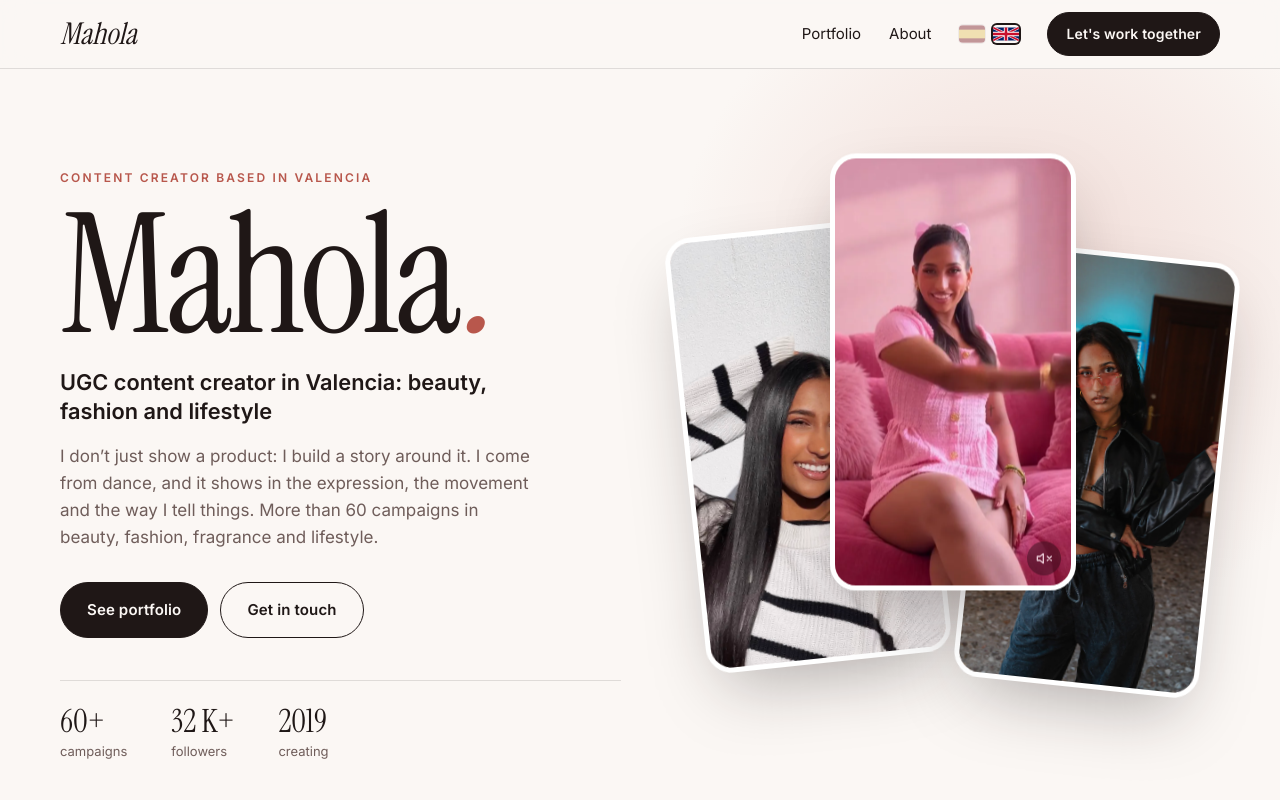
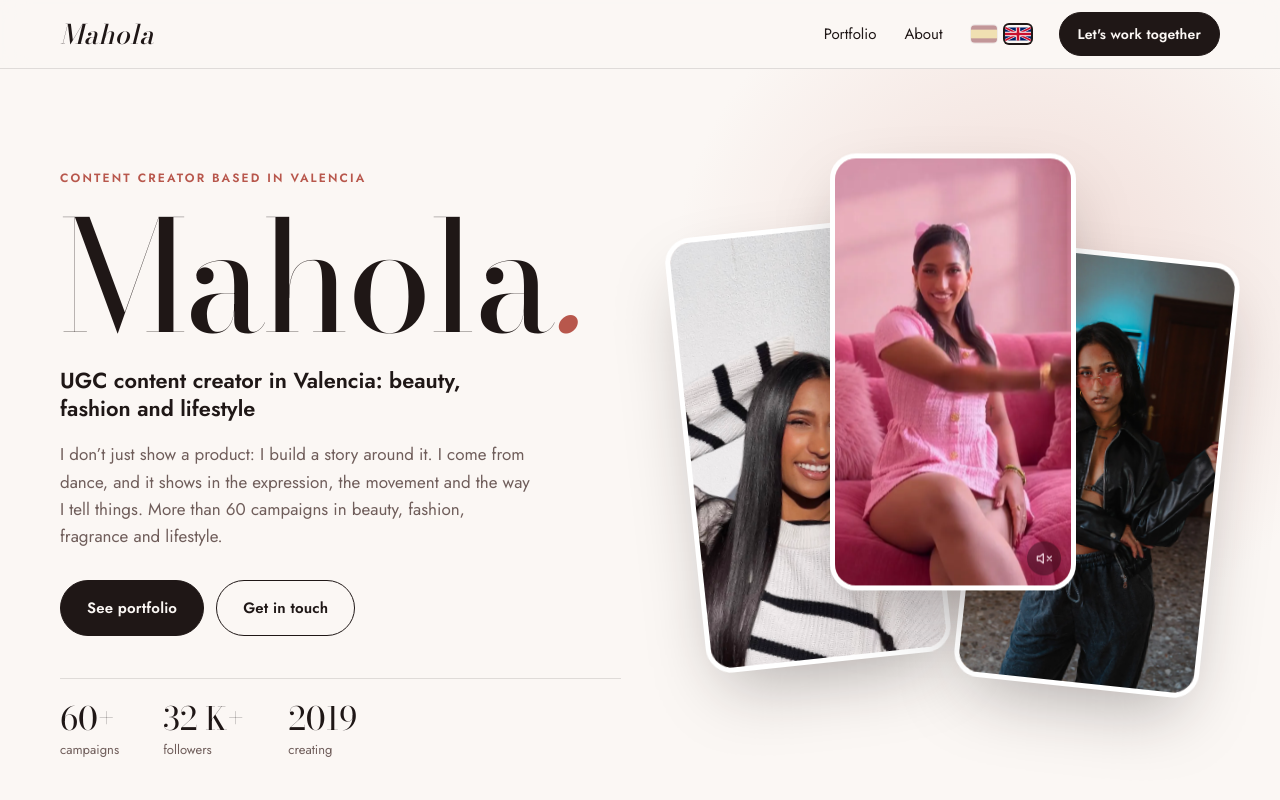
Before and after one commit to maholasss/newweb, a Next.js app: page /en in a window 1280 px wide. Shown: the top 800 px of the page. Built offline with nearby package versions, Linux system fonts and the light colour scheme.

Commit message:
Tipografias: Bodoni Moda y Jost, servidas desde el propio dominio

```diff
--- a/app/(en)/layout.js
+++ b/app/(en)/layout.js
@@ -1,11 +1,11 @@
-import { Instrument_Serif, Inter } from 'next/font/google';
+import { Bodoni_Moda, Jost } from 'next/font/google';
 import '../globals.css';
 import Reveal from '@/components/Reveal';
 import Active from '@/components/Active';
 import { SITE } from '@/lib/site';
 
-const serif = Instrument_Serif({ subsets: ['latin'], weight: '400', style: ['normal', 'italic'], variable: '--font-serif', display: 'swap' });
-const sans = Inter({ subsets: ['latin'], variable: '--font-sans', display: 'swap' });
+const serif = Bodoni_Moda({ subsets: ['latin'], weight: ['400', '500', '600'], style: ['normal', 'italic'], variable: '--font-serif', display: 'swap' });
+const sans = Jost({ subsets: ['latin'], weight: ['400', '500', '600', '700'], variable: '--font-sans', display: 'swap' });
 
 export const metadata = {
   metadataBase: new URL(SITE),
--- a/app/(es)/layout.js
+++ b/app/(es)/layout.js
@@ -1,11 +1,11 @@
-import { Instrument_Serif, Inter } from 'next/font/google';
+import { Bodoni_Moda, Jost } from 'next/font/google';
 import '../globals.css';
 import Reveal from '@/components/Reveal';
 import Active from '@/components/Active';
 import { SITE } from '@/lib/site';
 
-const serif = Instrument_Serif({ subsets: ['latin'], weight: '400', style: ['normal', 'italic'], variable: '--font-serif', display: 'swap' });
-const sans = Inter({ subsets: ['latin'], variable: '--font-sans', display: 'swap' });
+const serif = Bodoni_Moda({ subsets: ['latin'], weight: ['400', '500', '600'], style: ['normal', 'italic'], variable: '--font-serif', display: 'swap' });
+const sans = Jost({ subsets: ['latin'], weight: ['400', '500', '600', '700'], variable: '--font-sans', display: 'swap' });
 
 export const metadata = {
   metadataBase: new URL(SITE),
--- a/app/globals.css
+++ b/app/globals.css
@@ -12,8 +12,8 @@
   --ease: cubic-bezier(.32, .72, 0, 1);
   --fast: .35s;
   --slow: .8s;
-  --serif: var(--font-serif), 'Times New Roman', serif;
-  --sans: var(--font-sans), system-ui, sans-serif;
+  --serif: var(--font-serif), 'Didot', 'Bodoni 72', 'Times New Roman', serif;
+  --sans: var(--font-sans), 'Futura', system-ui, sans-serif;
 }
 
 * { box-sizing: border-box; }
@@ -30,7 +30,7 @@ body {
 }
 img, video { display: block; max-width: 100%; }
 a { color: inherit; text-decoration: none; }
-h1, h2, h3 { margin: 0; font-weight: 400; line-height: 1.05; letter-spacing: -0.01em; }
+h1, h2, h3 { margin: 0; font-weight: 400; line-height: 1.08; letter-spacing: -0.005em; }
 p { margin: 0; }
 button { font: inherit; color: inherit; cursor: pointer; }
 
@@ -62,7 +62,7 @@ button { font: inherit; color: inherit; cursor: pointer; }
 .hdr { position: sticky;  top: 0; z-index: 50; background: rgba(251, 247, 244, 0.82); backdrop-filter: blur(14px); -webkit-backdrop-filter: blur(14px); border-bottom: 1px solid var(--line); }
 .hdr { position: sticky; }
 .hdr .wrap { position: relative; display: flex; align-items: center; justify-content: space-between; height: 68px; gap: 20px; }
-.logo { font-family: var(--serif); font-style: italic; font-size: 30px; line-height: 1; }
+.logo { font-family: var(--serif); font-style: italic; font-size: 27px; font-weight: 500; line-height: 1; letter-spacing: .01em; }
 .nav { display: flex; align-items: center; gap: 28px; font-size: 15px; }
 .nav a:not(.btn):hover { color: var(--brick); }
 .nav .btn { padding: 10px 18px; font-size: 14px; }
@@ -111,7 +111,7 @@ button { font: inherit; color: inherit; cursor: pointer; }
 .hero-in { opacity: 0; translate: 0 18px; animation: hero-in .9s var(--ease) var(--d, 0s) forwards; }
 @keyframes ch-in { to { opacity: 1; transform: none; filter: none; } }
 @keyframes hero-in { to { opacity: 1; translate: 0 0; } }
-.hero-name { display: block; font-family: var(--serif); font-size: clamp(5rem, 13vw, 11.5rem); line-height: 0.85; letter-spacing: -0.03em; margin-bottom: 22px; }
+.hero-name { display: block; font-family: var(--serif); font-weight: 400; font-size: clamp(4.4rem, 12vw, 10.5rem); line-height: 0.9; letter-spacing: -0.02em; margin-bottom: 22px; }
 .hero-h1 { display: block; font-family: var(--sans); font-size: clamp(1.15rem, 1.7vw, 1.45rem); font-weight: 600; line-height: 1.3; max-width: 440px; letter-spacing: 0; }
 .hero-sub { margin-top: 18px; color: var(--muted); max-width: 470px; }
 .hero-ctas { display: flex; flex-wrap: wrap; gap: 12px; margin-top: 30px; }
```
